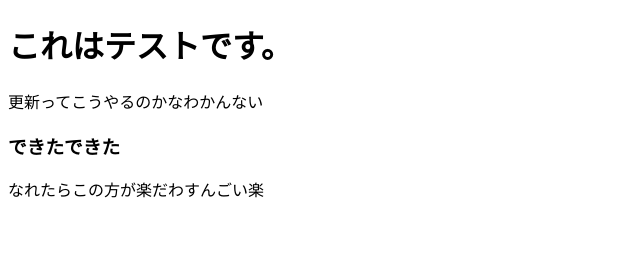
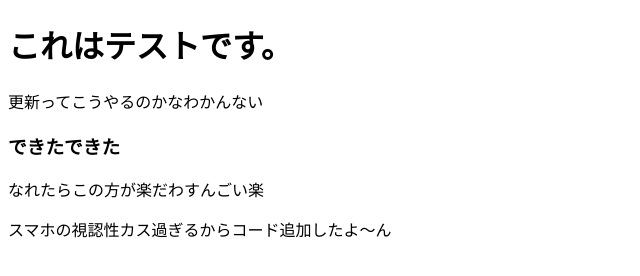
Before and after one commit to ntdmkmkmkmk3653/testsite, a plain HTML site: page index.html in a window 1280 px wide. Shown: the whole page, without its empty margins (0-640 px from the left). Drawn offline with Linux system fonts and the light colour scheme.

Commit message:
スマホ表示改善

```diff
--- a/index.html
+++ b/index.html
@@ -7,11 +7,14 @@
 
     <!-- 検索結果表示拒否 -->
     <meta name="robots" content="noindex">
+
+    <meta name="viewport" content="width=device-width, initial-scale=1.0">
 </head>
 <body>
     <h1>これはテストです。</h1>
     <p>更新ってこうやるのかなわかんない</p>
     <h3>できたできた</h3>
     <p>なれたらこの方が楽だわすんごい楽</p>
+    <p>スマホの視認性カス過ぎるからコード追加したよ～ん</p>
 </body>
 </html>
```
